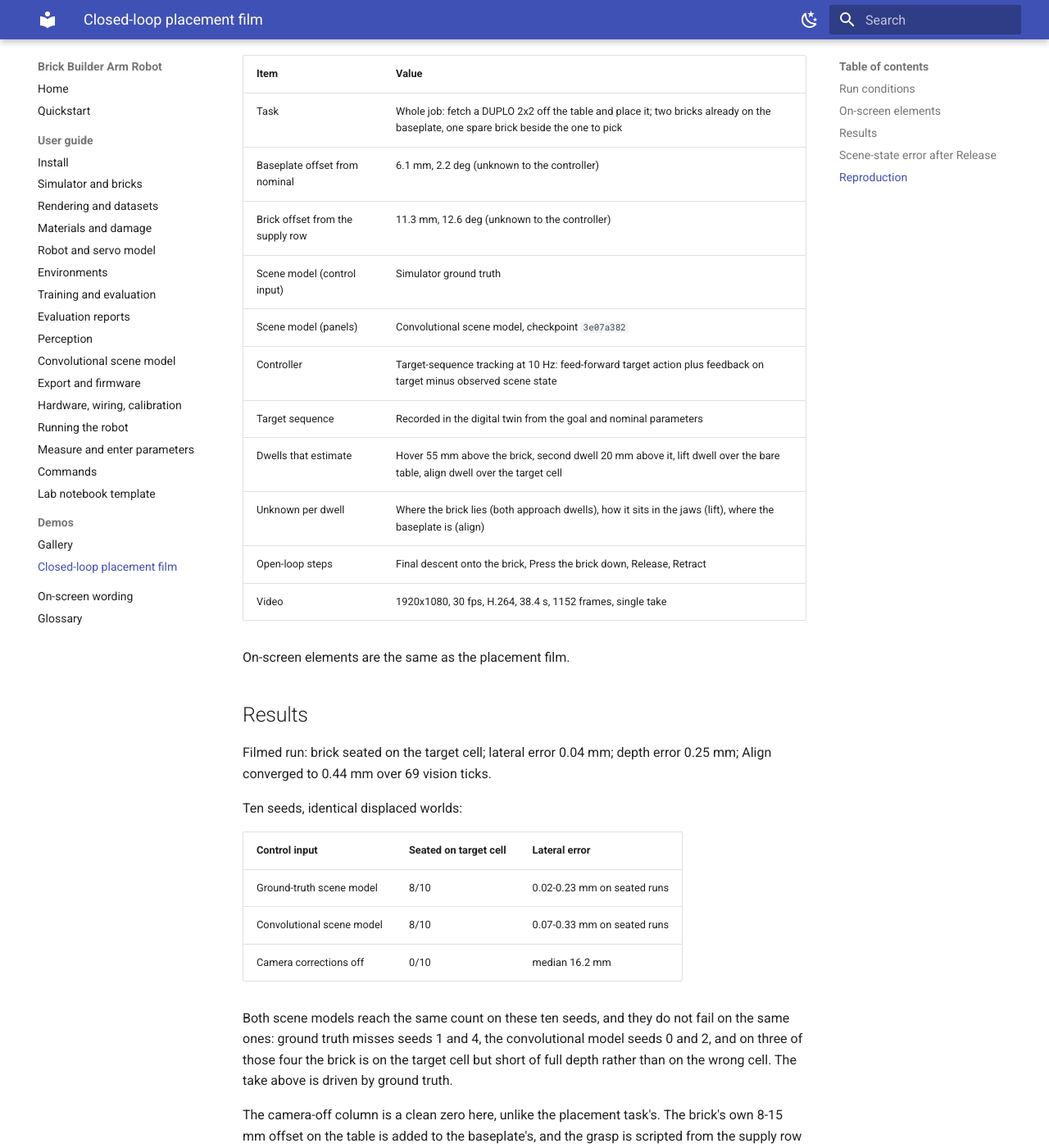
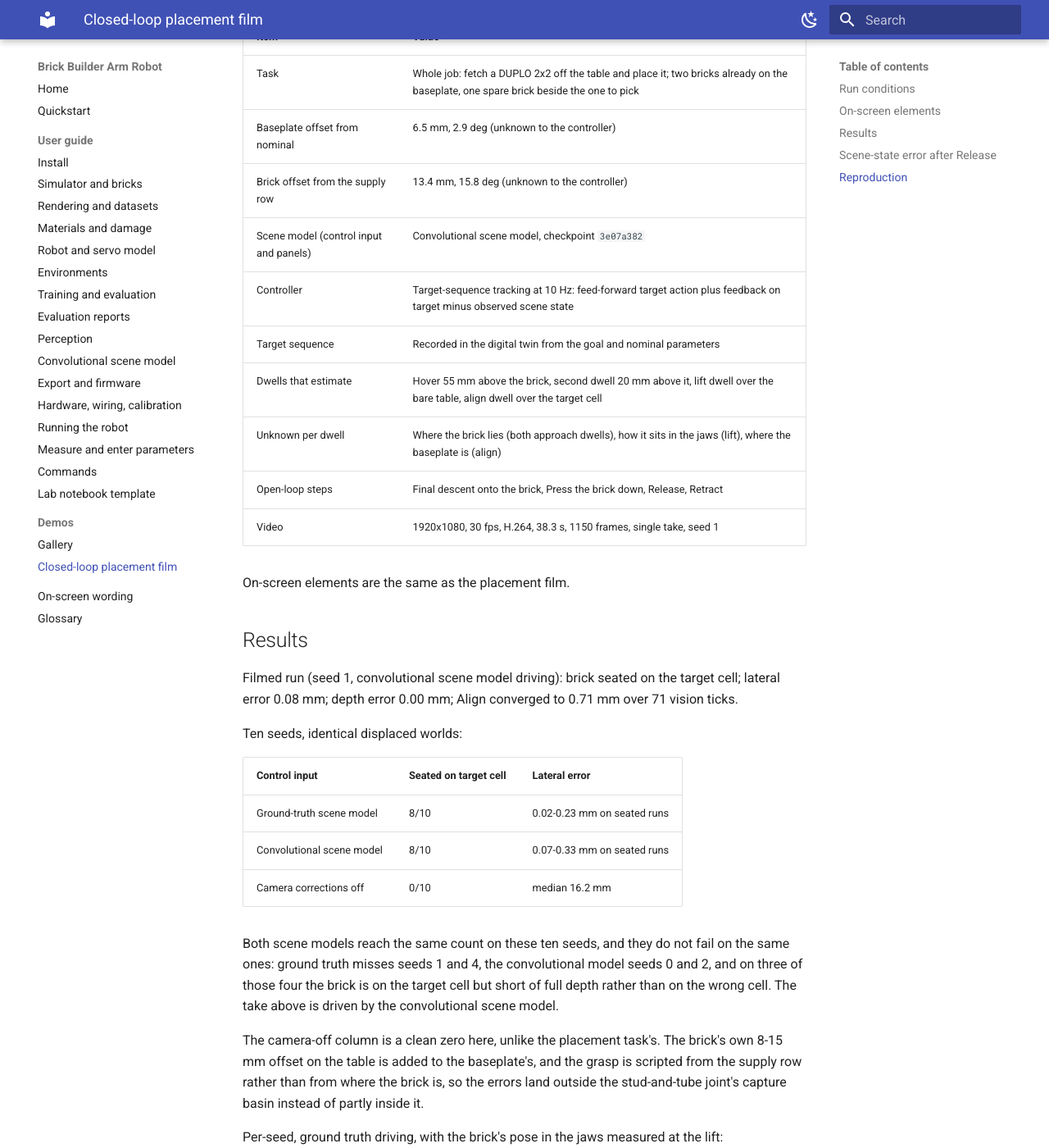
Before and after one commit to k-h-nunn/brick-builder-arm-robot, an MkDocs documentation site: the page built from docs/demos/videos.md, in a window 1280 px wide and 1400 px high, scrolled down 4255 px. Shown: the whole window at 82% size. Built offline with MkDocs 1.6.1 and Material for MkDocs 9.7.7, drawn with Linux system fonts in a browser that asks for light colours; some of the changed text lies outside the part shown.

Commit message:
Film the pick-and-place with the convolutional scene model driving
Replace the pick-and-place film with a take in which the convolutional scene
model drives the loop (seed 1: seated on the target cell, lateral error
0.08 mm, depth error 0.00 mm), and update the film page accordingly.

Co-Authored-By: Claude Fable 5.1 <noreply@anthropic.com>
Claude-Session: https://claude.ai/code/session_01RzBd2B5zzgQYF7MiXKsWuw

````diff
--- a/docs/demos/videos.md
+++ b/docs/demos/videos.md
@@ -103,8 +103,7 @@ script loads the shipped weights.
 
 | Step | Frame |
 |---|---|
-| Approach | [closed-loop-pick-approach.png](../media/hd/closed-loop-pick-approach.png) |
-| Align | [closed-loop-pick-align.png](../media/hd/closed-loop-pick-align.png) |
+| Grasp | [closed-loop-pick-grasp.png](../media/hd/closed-loop-pick-grasp.png) |
 | Press the brick down | [closed-loop-pick-press.png](../media/hd/closed-loop-pick-press.png) |
 
 ## Run conditions
@@ -112,22 +111,21 @@ script loads the shipped weights.
 | Item | Value |
 |---|---|
 | Task | Whole job: fetch a DUPLO 2x2 off the table and place it; two bricks already on the baseplate, one spare brick beside the one to pick |
-| Baseplate offset from nominal | 6.1 mm, 2.2 deg (unknown to the controller) |
-| Brick offset from the supply row | 11.3 mm, 12.6 deg (unknown to the controller) |
-| Scene model (control input) | Simulator ground truth |
-| Scene model (panels) | Convolutional scene model, checkpoint `3e07a382` |
+| Baseplate offset from nominal | 6.5 mm, 2.9 deg (unknown to the controller) |
+| Brick offset from the supply row | 13.4 mm, 15.8 deg (unknown to the controller) |
+| Scene model (control input and panels) | Convolutional scene model, checkpoint `3e07a382` |
 | Controller | Target-sequence tracking at 10 Hz: feed-forward target action plus feedback on target minus observed scene state |
 | Target sequence | Recorded in the digital twin from the goal and nominal parameters |
 | Dwells that estimate | Hover 55 mm above the brick, second dwell 20 mm above it, lift dwell over the bare table, align dwell over the target cell |
 | Unknown per dwell | Where the brick lies (both approach dwells), how it sits in the jaws (lift), where the baseplate is (align) |
 | Open-loop steps | Final descent onto the brick, Press the brick down, Release, Retract |
-| Video | 1920x1080, 30 fps, H.264, 38.4 s, 1152 frames, single take |
+| Video | 1920x1080, 30 fps, H.264, 38.3 s, 1150 frames, single take, seed 1 |
 
 On-screen elements are the same as the placement film.
 
 ## Results
 
-Filmed run: brick seated on the target cell; lateral error 0.04 mm; depth error 0.25 mm; Align converged to 0.44 mm over 69 vision ticks.
+Filmed run (seed 1, convolutional scene model driving): brick seated on the target cell; lateral error 0.08 mm; depth error 0.00 mm; Align converged to 0.71 mm over 71 vision ticks.
 
 Ten seeds, identical displaced worlds:
 
@@ -140,7 +138,7 @@ Ten seeds, identical displaced worlds:
 Both scene models reach the same count on these ten seeds, and they do not fail on the same
 ones: ground truth misses seeds 1 and 4, the convolutional model seeds 0 and 2, and on three of
 those four the brick is on the target cell but short of full depth rather than on the wrong
-cell. The take above is driven by ground truth.
+cell. The take above is driven by the convolutional scene model.
 
 The camera-off column is a clean zero here, unlike the placement task's. The brick's own
 8-15 mm offset on the table is added to the baseplate's, and the grasp is scripted from the
@@ -170,7 +168,7 @@ down to 0.4-7.9 and the count from 5/10 to 8/10.
 
 ```
 CUDA_VISIBLE_DEVICES="" MUJOCO_GL=egl OMP_NUM_THREADS=3 \
-  python scripts/make_demo_video.py --quality hd1080 --seed 0 --pick \
+  python scripts/make_demo_video.py --quality hd1080 --seed 1 --pick --cnn-drives \
     --lead 2.2 --hold 3.0 --stills 6 \
     --stills-dir media_out/hd/closed_loop_pick_stills \
     --out media_out/hd/brick_builder_arm_robot_closed_loop_pick_and_place_1080p.mp4
````
Also changed, not shown: docs/media/hd/closed-loop-pick-align.png (deleted), docs/media/hd/closed-loop-pick-approach.png (deleted), docs/media/hd/closed-loop-pick-grasp.png (added), docs/media/hd/closed-loop-pick-press.png, 1 other file.
